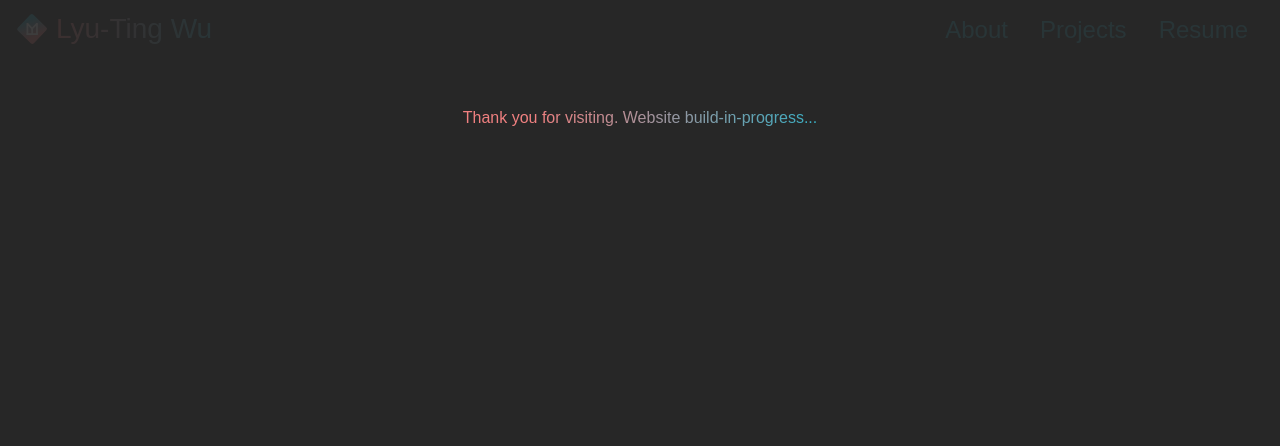
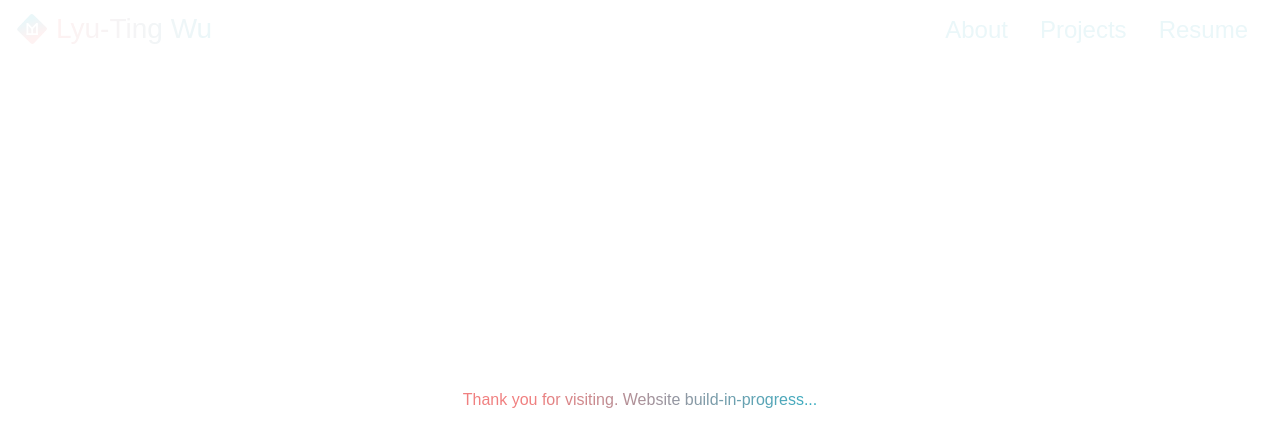
Before and after one commit to lyutingwu96/PersonalWebsite, a React (Vite) app: page / in a window 1280 px wide. Shown: the top 446 px of the page. Built offline with nearby package versions, Linux system fonts and the light colour scheme; a web font is replaced by a local one.

Commit message:
Fixed nav bar position

```diff
--- a/index.html
+++ b/index.html
@@ -13,7 +13,7 @@
    <title>Lyu-Ting Wu</title>
 
   </head>
-  <body>
+  <body class="bg-dark">
     <div id="root"></div>
     <script type="module" src="/src/main.tsx"></script>
   </body>
--- a/src/App.tsx
+++ b/src/App.tsx
@@ -3,10 +3,12 @@ import { NavigationBar } from "./component/navigation/NavigationBar"
 function App() {
 
   return (
-    <div className="h-screen w-screen bg-[#272727]">
+    <div className=" w-screen  relative">
       <NavigationBar/>
-      <div className="mt-12 w-fit text-transparent bg-clip-text self-center mx-auto font-title bg-gradient-to-r from-pink from-[20%] to-green">
-        Thank you for visiting. Website build-in-progress...
+      <div className="w-screen min-h-screen flex justify-center items-center">
+        <div className="text-transparent bg-clip-text self-center font-title bg-gradient-to-r from-pink from-[20%] to-green">
+          Thank you for visiting. Website build-in-progress...
+        </div>
       </div>
     </div>
   )
--- a/src/component/navigation/NavigationBar.tsx
+++ b/src/component/navigation/NavigationBar.tsx
@@ -10,7 +10,7 @@ export const NavigationBar : React.FC = () => {
     const [isMenuVisible, setIsMenuVisible] = useState(false);
 
     return (
-        <div className="w-full flex content-center justify-between px-4 py-2">
+        <div className="w-full flex content-center justify-between px-4 pt-2 pb-1 fixed top-0">
             <WebsiteTitle/>
             <div className="sm:hidden">
                 <img src={burgurMenu} alt="" className="w-[28px] h-full self-center" onClick={()=>setIsMenuVisible(!isMenuVisible)}/>
--- a/tailwind.config.js
+++ b/tailwind.config.js
@@ -16,7 +16,8 @@ export default {
       },
       colors: {
         "green": "#38adc2",
-        "pink": "#f08080"
+        "pink": "#f08080",
+        "dark": "#272727"
       }
     },
   },
```
